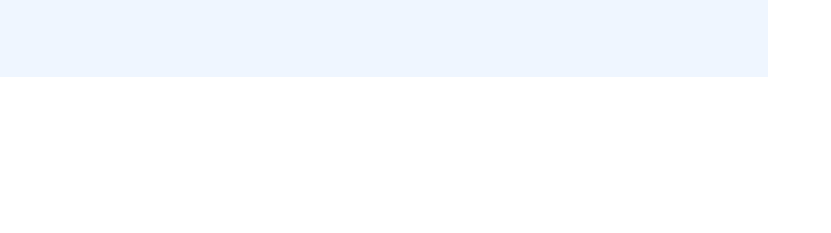
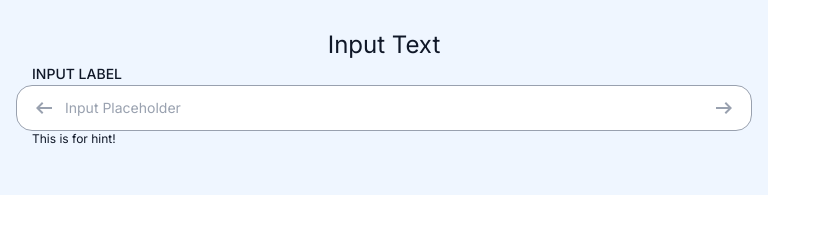
Before and after one commit to andimarcell/tailwind-fintech-ui-slicing, a website: page index.html in a window 1280 px wide. Shown: the part 491-724 px from the top of the page, without its empty margins (0-831 px from the left). Drawn offline with Linux system fonts and the light colour scheme; a web font is replaced by a local one.

Commit message:
05.Component - Input Text menambahkan input text dengan saat di focus, hover, invalid, disabled. lalu di blend dengan icon menggunakan peer saat invalid, dan menggunakan group saat di focus atau klik

```diff
--- a/index.html
+++ b/index.html
@@ -181,7 +181,33 @@
         <div class="h-8"></div>
 
         <!-- Input -->
-        <div></div>
+        <h1 class="text-center text-2xl text-gray-900">Input Text</h1>
+        <div>
+          <label
+            for="my-input-text"
+            class="ps-4 text-sm font-medium text-gray-900 uppercase"
+            >Input Label</label
+          >
+          <div class="relative">
+            <input
+              id="my-input-text"
+              type="email"
+              class="w-full rounded-2xl border border-gray-400 bg-white p-3 ps-12 pe-12 text-sm text-gray-900 placeholder:text-gray-400 invalid:bg-red-200 invalid:text-red-900 focus:ring-2 focus:ring-green-400 focus:outline-none invalid:caret-red-900 focus:invalid:ring-red-900 peer disabled:border-gray-300 disabled:bg-gray-300 disabled:cursor-not-allowed"
+              placeholder="Input Placeholder"
+            />
+            <div
+              class="text-icon-md absolute inset-y-0 inset-s-0 flex items-center ps-4 text-gray-400 peer-invalid:text-red-400 peer-invalid:peer-focus:text-red-900"
+            >
+              <span class="i-material-symbols-arrow-left-alt"></span>
+            </div>
+            <div
+              class="text-icon-md absolute inset-y-0 inset-e-0 flex items-center pe-4 text-gray-400 peer-invalid:text-red-400 peer-invalid:peer-focus:text-red-900"
+            >
+              <span class="i-material-symbols-arrow-right-alt"></span>
+            </div>
+          </div>
+          <p class="ps-4 text-xs text-gray-900">This is for hint!</p>
+        </div>
         <!-- ./ Input -->
       </div>
     </div>
```
Also changed, not shown: dist/assets/css/output.css.
